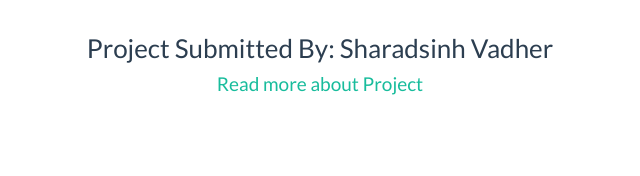
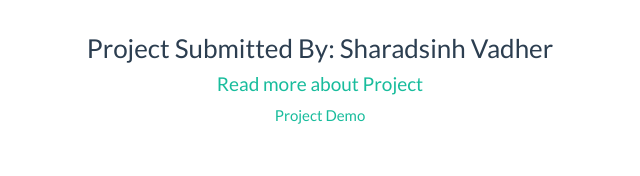
Before and after one commit to sharadsinh/P2, a PHP site: page /?number_of_words=1 in a window 1280 px wide. Shown: the part 668-844 px from the top of the page, without its empty margins (320-960 px from the left). Before the commit the page ends 763 px from the top, so only its background shows below. Run offline with PHP 8.4, Linux system fonts and the light colour scheme; data that the repository does not hold is empty.

Commit message:
Add info of Project demo to index.php and Add mp4 demo file

```diff
--- a/index.php
+++ b/index.php
@@ -45,6 +45,7 @@
 		</p>
 		<h3>Project Submitted By: Sharadsinh Vadher</h3>
 		<h4><a href="https://github.com/sharadsinh/P2">Read more about Project</a></h4>
+		<a href="./screencast-p2.mp4">Project Demo</a>
 
         </div>
     </body>
```
Also changed, not shown: 1 other file.
